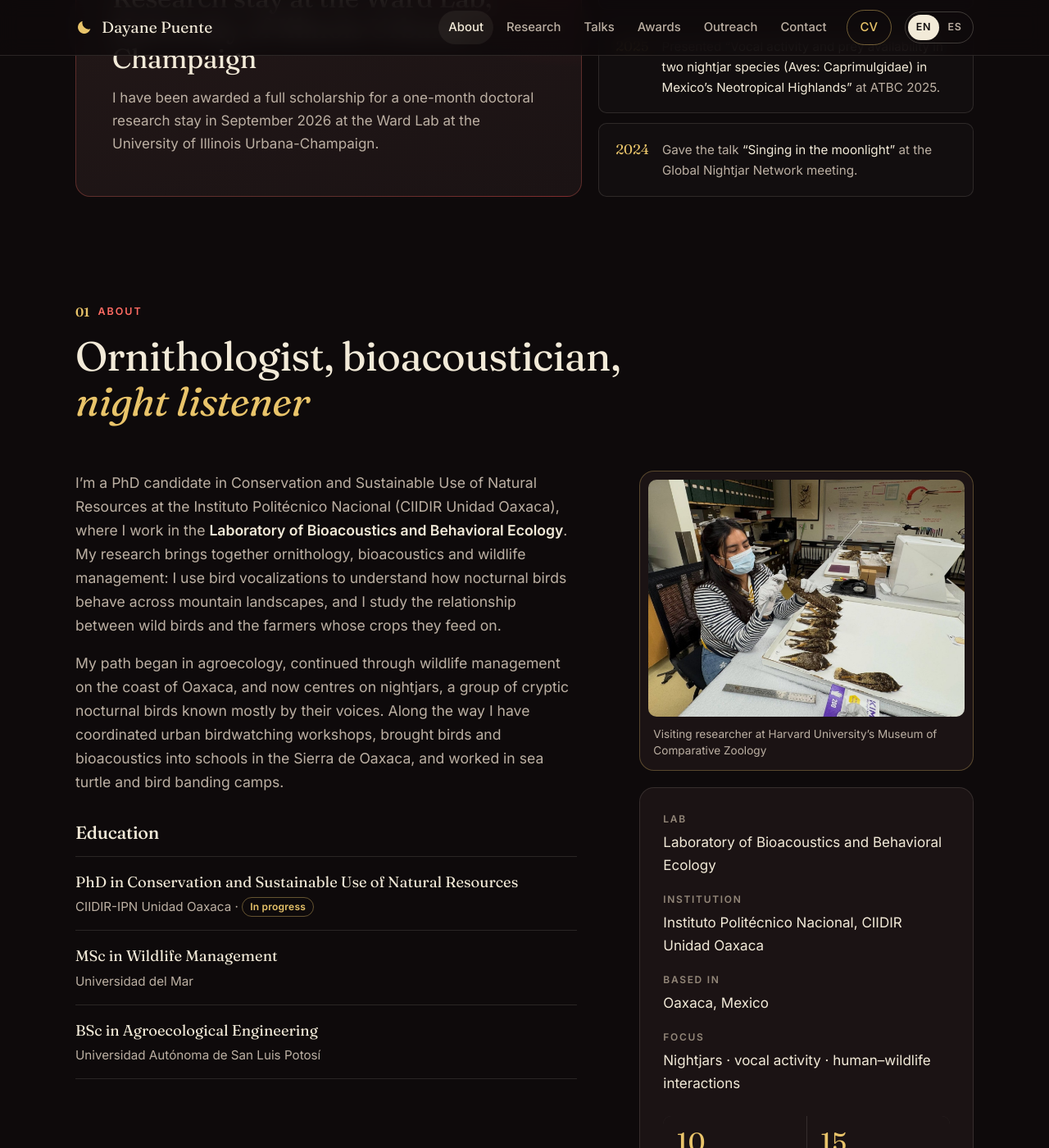
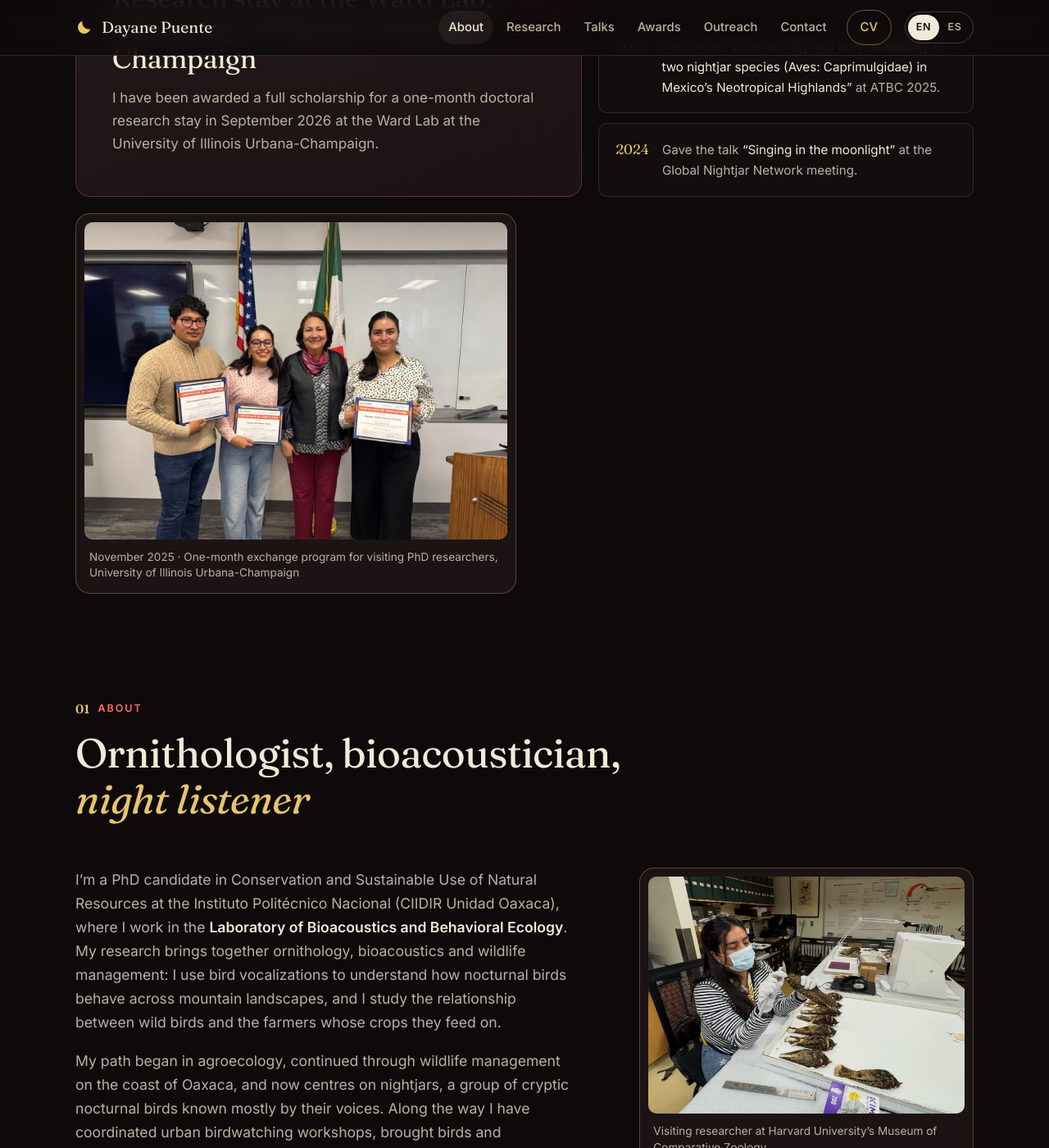
Before and after one commit to dayanepuente1989/MyPage, a Jekyll site: the page built from index.html, in a window 1280 px wide and 1400 px high, scrolled down 1031 px. Shown: the whole window at 82% size. Built offline with Jekyll 4.4.1, drawn with Linux system fonts in a browser that asks for light colours.

Commit message:
Add the November 2025 Illinois certificate photo to the news gallery
Co-Authored-By: Claude Fable 5.1 <noreply@anthropic.com>
Claude-Session: https://claude.ai/code/session_0161ZwgzFEmdXNpoLmDQyc8e

```diff
--- a/_data/content.yml
+++ b/_data/content.yml
@@ -157,7 +157,7 @@ news:
   # assets/img and put its file name in "image"; a photo with image: ""
   # is not shown. Photos look best in landscape, 4:3 (e.g. 1600 × 1200 px).
   gallery:
-    - image: ""
+    - image: "assets/img/illinois-2025.jpg"
       alt:
         en: "Dayane holding her certificate of completion beside two fellow students and a professor, in front of the flags of the United States and Mexico."
         es: "Dayane con su certificado de finalización junto a dos compañeros y una profesora, frente a las banderas de Estados Unidos y México."
--- a/assets/css/style.css
+++ b/assets/css/style.css
@@ -597,7 +597,7 @@ ul, ol { margin: 0; padding: 0; list-style: none; }
 
 .gallery {
   display: grid;
-  grid-template-columns: repeat(auto-fit, minmax(280px, 1fr));
+  grid-template-columns: repeat(auto-fill, minmax(min(100%, 440px), 1fr));
   gap: 20px;
   margin-top: 20px;
 }
```
Also changed, not shown: assets/img/illinois-2025.jpg (added).
